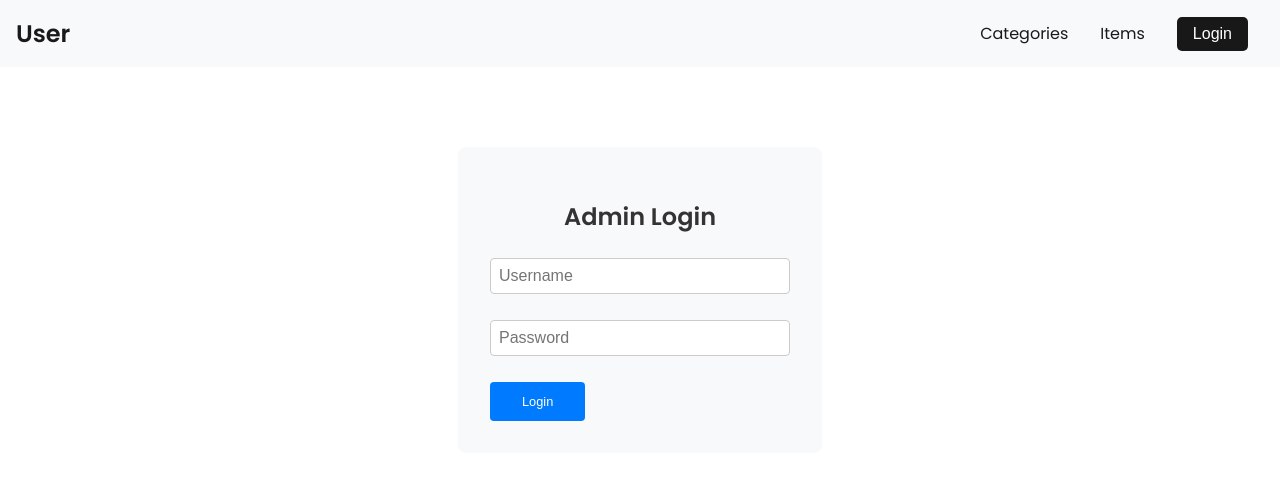
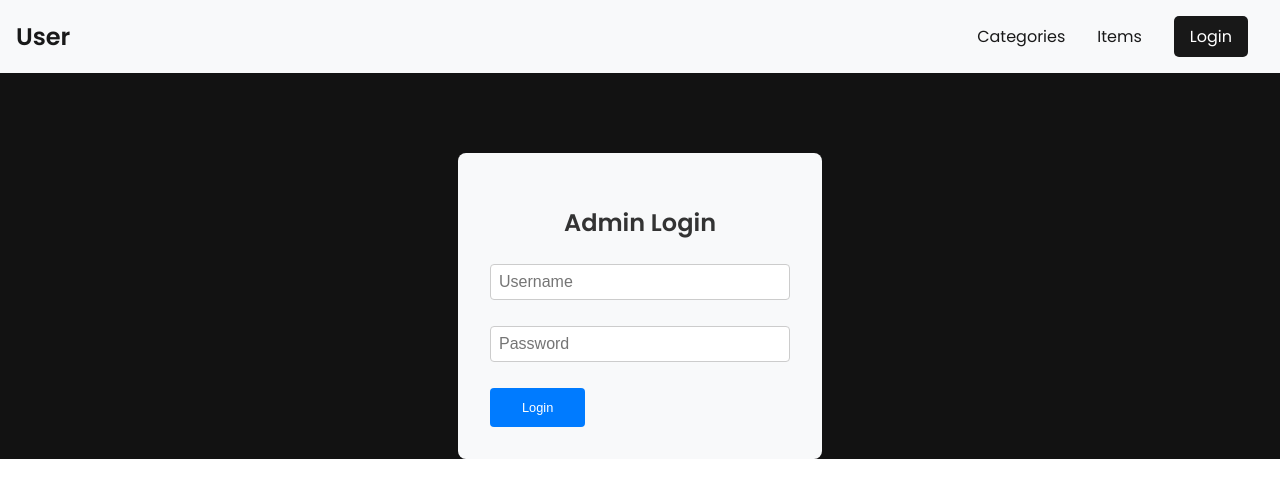
Before and after one commit to AlanCaruso/admin-frontend-react, a React (Create React App) app: page /login in a window 1280 px wide. Shown: the top 498 px of the page. Built offline with nearby package versions, Linux system fonts and the light colour scheme.

Commit message:
dark mode style in progress

```diff
--- a/src/App.css
+++ b/src/App.css
@@ -1,38 +1,10 @@
-.App {
-  text-align: center;
+/* Light Mode (default) */
+body {
+  background-color: white;
+  color: rgba(0, 0, 0, 0.9);
 }
-
-.App-logo {
-  height: 40vmin;
-  pointer-events: none;
+/* Dark Mode */
+.dark-mode {
+  background-color: #121212;
+  color: black;
 }
-
-@media (prefers-reduced-motion: no-preference) {
-  .App-logo {
-    animation: App-logo-spin infinite 20s linear;
-  }
-}
-
-.App-header {
-  background-color: #282c34;
-  min-height: 100vh;
-  display: flex;
-  flex-direction: column;
-  align-items: center;
-  justify-content: center;
-  font-size: calc(10px + 2vmin);
-  color: white;
-}
-
-.App-link {
-  color: #61dafb;
-}
-
-@keyframes App-logo-spin {
-  from {
-    transform: rotate(0deg);
-  }
-  to {
-    transform: rotate(360deg);
-  }
-}
--- a/src/App.js
+++ b/src/App.js
@@ -9,6 +9,7 @@ import Categories from "./components/Categories";
 import ItemList from "./components/ItemList";
 import Nav from "./components/Nav";
 import Login from "./components/Login";
+import "./App.css";
 
 const App = () => {
   const [isLoggedIn, setLoggedIn] = useState(false);
@@ -24,7 +25,7 @@ const App = () => {
   };
   return (
     <Router>
-      <div>
+      <div className="dark-mode">
         {/* Show navigation bar */}
         <Nav
           onLogin={isLoggedIn}
--- a/src/components/style.css
+++ b/src/components/style.css
@@ -136,6 +136,7 @@ li {
   cursor: pointer;
   font-size: 1em;
   transition: filter 0.3s ease, transform 0.3s ease;
+  font-family: "Poppins", sans-serif;
 }
 
 .btn:hover {
--- a/src/index.css
+++ b/src/index.css
@@ -1,10 +1,10 @@
 @import url("https://fonts.googleapis.com/css2?family=Poppins:wght@400;600&display=swap");
 @import url("https://cdnjs.cloudflare.com/ajax/libs/font-awesome/6.0.0-beta3/css/all.min.css");
 
+/* Font type */
 body {
   margin: 0;
   font-family: "Poppins", sans-serif;
-  background-color: white;
   color: rgba(0, 0, 0, 0.9);
   -webkit-font-smoothing: antialiased;
   -moz-osx-font-smoothing: grayscale;
```
